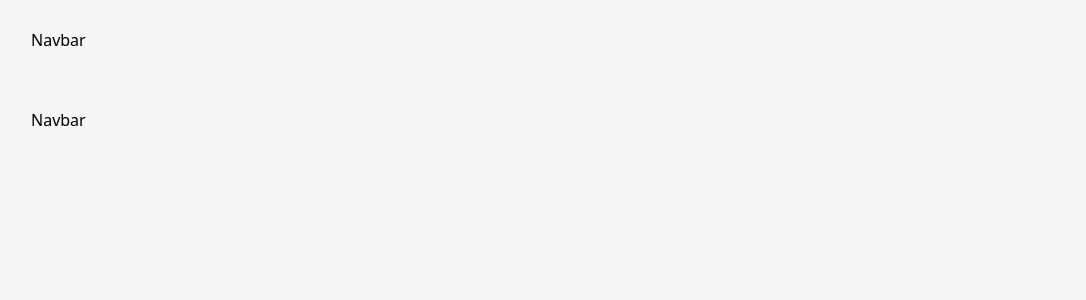
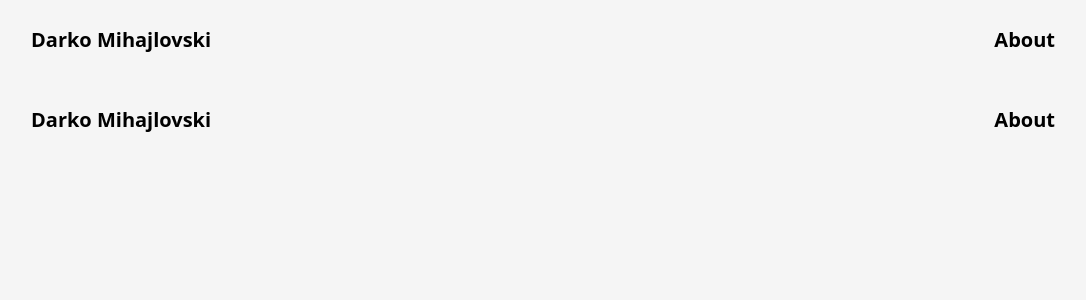
Before and after one commit to DarkoM996/nextjs-dev-portfolio, a Next.js app: page /components/Navbar in a window 1280 px wide. Shown: the top 300 px of the page, without its empty margins (97-1183 px from the left). Built offline with nearby package versions, Linux system fonts and the light colour scheme.

Commit message:
initial navbar for now

```diff
--- a/pages/components/Navbar.tsx
+++ b/pages/components/Navbar.tsx
@@ -1,9 +1,23 @@
 import React from "react";
+import Link from "next/link";
 
 const Navbar = () => {
   return (
     <nav className="max-w-screen-3xl mx-auto flex justify-between items-center w-full h-20 px-6 py-4 lg:px-32">
-      Navbar
+      <Link
+        href="/"
+        prefetch={false}
+        className="text-xl font-bold text-wrap hover:underline"
+      >
+        Darko Mihajlovski
+      </Link>
+      <Link
+        href="/about"
+        prefetch={false}
+        className="text-xl font-semibold hover:underline"
+      >
+        About
+      </Link>
     </nav>
   );
 };
```
